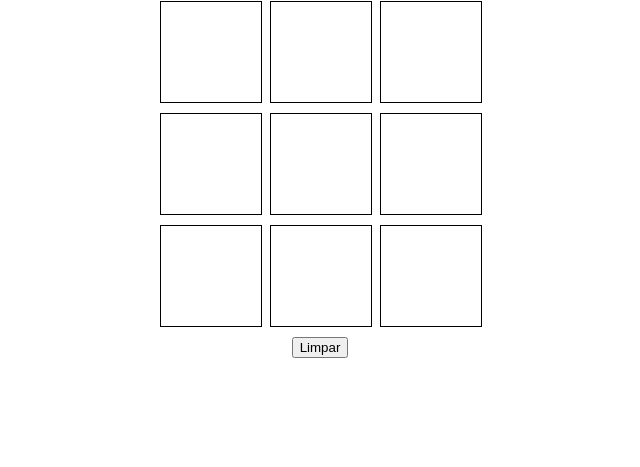
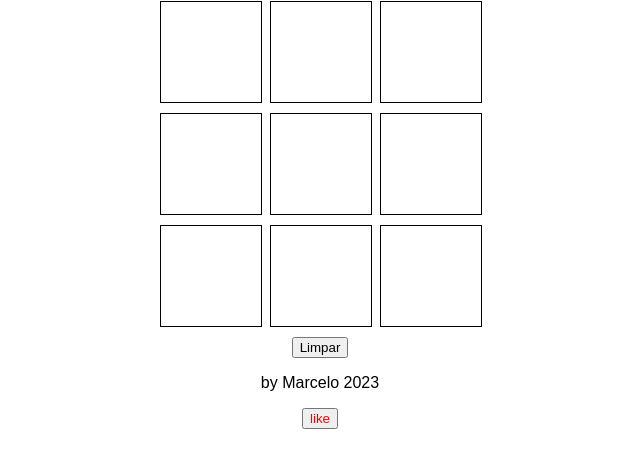
Before and after one commit to Marceloappandroid/jogodavelho, a plain HTML site: page index.html in a window 1280 px wide. Shown: the part 79-546 px from the top of the page, without its empty margins (320-960 px from the left). Drawn offline with Linux system fonts and the light colour scheme.

Commit message:
Update index.html

```diff
--- a/index.html
+++ b/index.html
@@ -100,4 +100,5 @@
         }
     </script>
 </body>
+    <p> by Marcelo 2023 </p> <button style="color:red"> like </button>
 </html>
```
